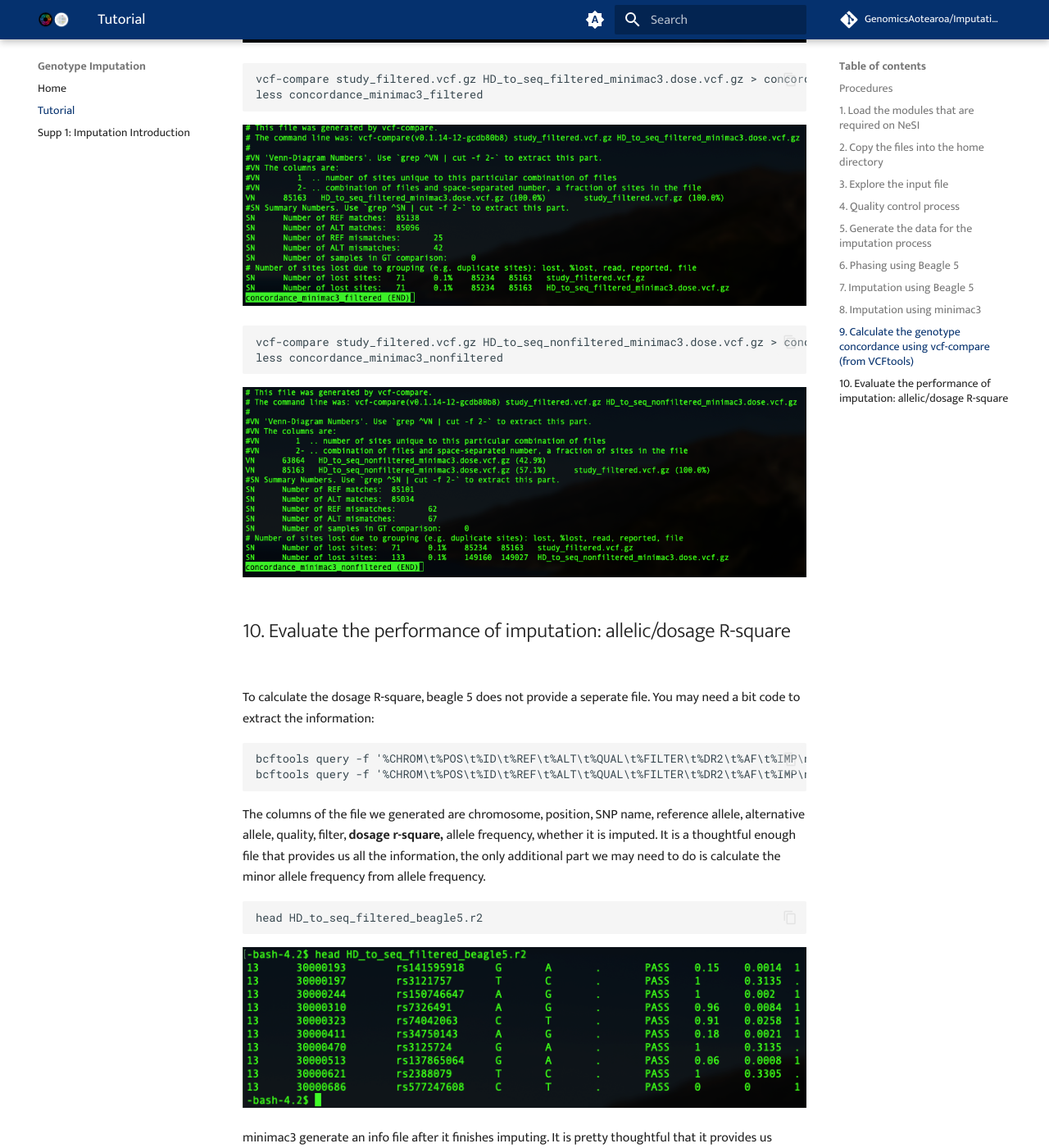
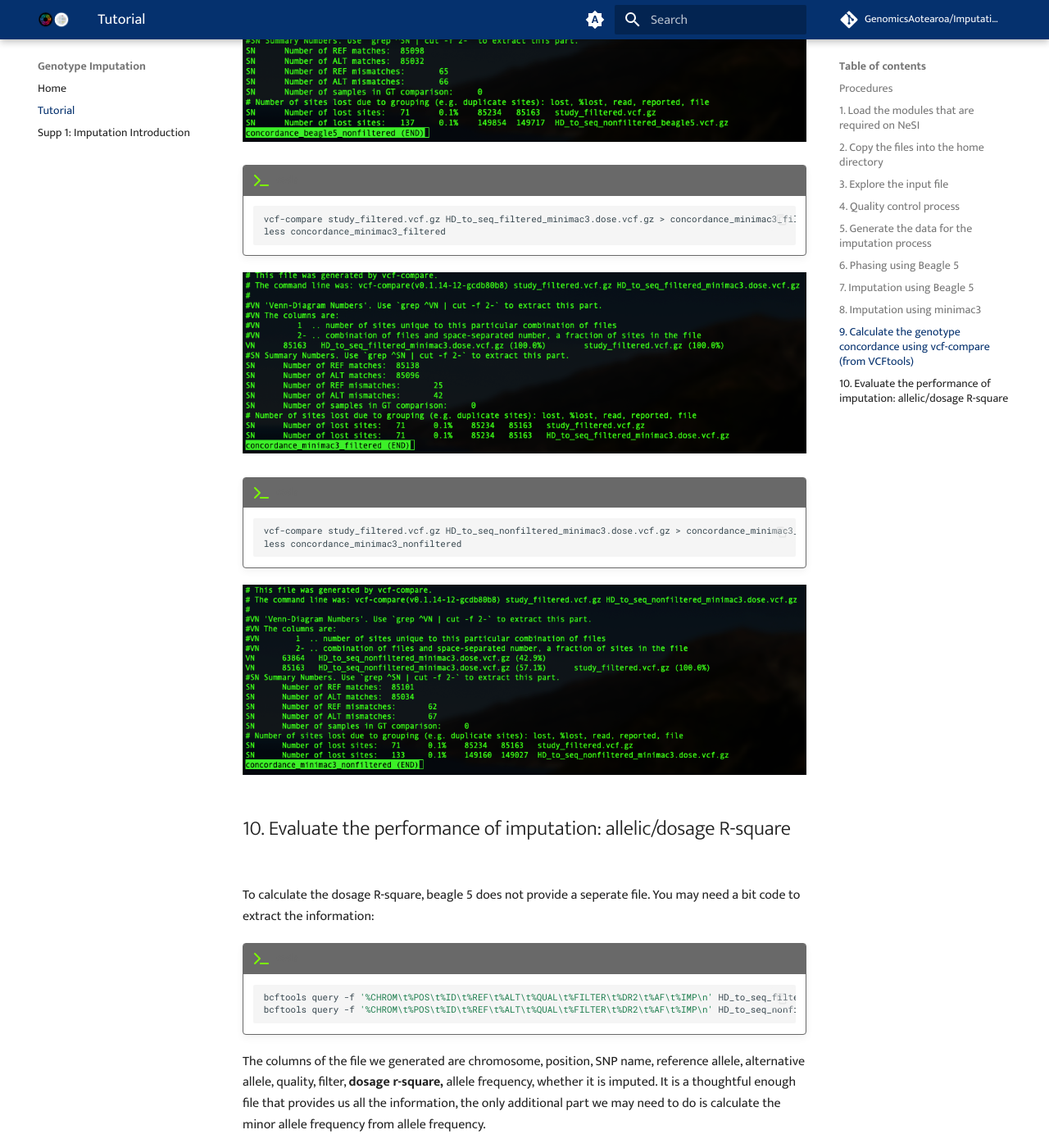
Before and after one commit to GenomicsAotearoa/Imputation-workshop, an MkDocs documentation site: the page built from docs/1_tutorial.md, in a window 1280 px wide and 1400 px high, scrolled down 9192 px. Shown: the whole window at 82% size. Built offline with MkDocs 1.6.1 and Material for MkDocs 9.7.7, drawn with Linux system fonts in a browser that asks for light colours; comment, search, counter and statistics services are not loaded; some of the changed text lies outside the part shown.

Commit message:
update code blocks

````diff
--- a/docs/1_tutorial.md
+++ b/docs/1_tutorial.md
@@ -260,38 +260,48 @@ To compare two vcfs and have an idea of genotype concordance, there is a sub-fun
 
 In the previous session, we have four imputation output using both Beagle 5 and minimac3 to impute to filtered and unfiltered sequence reference. So four concordance file will be generated as below:
 
-```
-vcf-compare study_filtered.vcf.gz HD_to_seq_filtered_beagle5.vcf.gz > concordance_beagle5_filtered
-less concordance_beagle5_filtered
-```
+!!! terminal "code"
+
+    ```bash
+    vcf-compare study_filtered.vcf.gz HD_to_seq_filtered_beagle5.vcf.gz > concordance_beagle5_filtered
+    less concordance_beagle5_filtered
+    ```
 ![](https://github.com/GenomicsAotearoa/Imputation-workshop/blob/master/Tutorial/img/Screen%20Shot%202020-09-16%20at%2014.50.01.png?raw=true)
 
-```
-vcf-compare study_filtered.vcf.gz HD_to_seq_nonfiltered_beagle5.vcf.gz > concordance_beagle5_nonfiltered`
-less concordance_beagle5_nonfiltered
-```
+!!! terminal "code"
+
+    ```bash
+    vcf-compare study_filtered.vcf.gz HD_to_seq_nonfiltered_beagle5.vcf.gz > concordance_beagle5_nonfiltered`
+    less concordance_beagle5_nonfiltered
+    ```
 ![](https://github.com/GenomicsAotearoa/Imputation-workshop/blob/master/Tutorial/img/Screen%20Shot%202020-09-16%20at%2014.51.21.png?raw=true)
 
-```
-vcf-compare study_filtered.vcf.gz HD_to_seq_filtered_minimac3.dose.vcf.gz > concordance_minimac3_filtered
-less concordance_minimac3_filtered
-```
+!!! terminal "code"
+
+    ```bash
+    vcf-compare study_filtered.vcf.gz HD_to_seq_filtered_minimac3.dose.vcf.gz > concordance_minimac3_filtered
+    less concordance_minimac3_filtered
+    ```
 ![](https://github.com/GenomicsAotearoa/Imputation-workshop/blob/master/Tutorial/img/Screen%20Shot%202020-09-16%20at%2014.52.43.png?raw=true)
 
-```
-vcf-compare study_filtered.vcf.gz HD_to_seq_nonfiltered_minimac3.dose.vcf.gz > concordance_minimac3_nonfiltered
-less concordance_minimac3_nonfiltered
-```
+!!! terminal "code"
+
+    ```bash
+    vcf-compare study_filtered.vcf.gz HD_to_seq_nonfiltered_minimac3.dose.vcf.gz > concordance_minimac3_nonfiltered
+    less concordance_minimac3_nonfiltered
+    ```
 ![](https://github.com/GenomicsAotearoa/Imputation-workshop/blob/master/Tutorial/img/Screen%20Shot%202020-09-16%20at%2014.53.47.png?raw=true)
 
 ## 10. Evaluate the performance of imputation: allelic/dosage R-square
 
 To calculate the dosage R-square, beagle 5 does not provide a seperate file. You may need a bit code to extract the information:
 
-```
-bcftools query -f '%CHROM\t%POS\t%ID\t%REF\t%ALT\t%QUAL\t%FILTER\t%DR2\t%AF\t%IMP\n' HD_to_seq_filtered_beagle5.vcf.gz > HD_to_seq_filtered_beagle5.r2
-bcftools query -f '%CHROM\t%POS\t%ID\t%REF\t%ALT\t%QUAL\t%FILTER\t%DR2\t%AF\t%IMP\n' HD_to_seq_nonfiltered_beagle5.vcf.gz > HD_to_seq_nonfiltered_beagle5.r2
-```
+!!! terminal "code"
+
+    ```bash
+    bcftools query -f '%CHROM\t%POS\t%ID\t%REF\t%ALT\t%QUAL\t%FILTER\t%DR2\t%AF\t%IMP\n' HD_to_seq_filtered_beagle5.vcf.gz > HD_to_seq_filtered_beagle5.r2
+    bcftools query -f '%CHROM\t%POS\t%ID\t%REF\t%ALT\t%QUAL\t%FILTER\t%DR2\t%AF\t%IMP\n' HD_to_seq_nonfiltered_beagle5.vcf.gz > HD_to_seq_nonfiltered_beagle5.r2
+    ```
 
 The columns of the file we generated are chromosome, position, SNP name, reference allele, alternative allele, quality, filter, **dosage r-square,** allele frequency, whether it is imputed. It is a thoughtful enough file that provides us all the information, the only additional part we may need to do is calculate the minor allele frequency from allele frequency.
 
@@ -324,36 +334,44 @@ nonfilteredminimac3 <- read.table("HD_to_seq_nonfiltered_minimac3.info", header=
 
 Then we need to extract all the positions. This step is a bit redundant for beagle outputs but really helpful for the minimac3 output. The function we are gonna use is `substr`, it tells R to just extract the string from the 4th digit to the 11th digit.
 
-```
-filteredBG5$Pos <- filteredBG5$V2
-nonfilteredBG5$Pos <- nonfilteredBG5$V2
-filteredminimac3$Pos <- substr(filteredminimac3$SNP, 4, 11)
-nonfilteredminimac3$Pos <- substr(nonfilteredminimac3$SNP, 4, 11)
-```
+!!! r-project "code"
+
+    ```r
+    filteredBG5$Pos <- filteredBG5$V2
+    nonfilteredBG5$Pos <- nonfilteredBG5$V2
+    filteredminimac3$Pos <- substr(filteredminimac3$SNP, 4, 11)
+    nonfilteredminimac3$Pos <- substr(nonfilteredminimac3$SNP, 4, 11)
+    ```
 The next step is to extract the R-square for beagle 5. Usually, it shouldn't be a problem, you get the number in that column directly. However, in this session, we used the unfiltered reference, which contains the multi-allelic positions. In this case, Beagle will give you multiple possible solutions for those multi-allelic positions. In this case, we just take the first solution to make things easier. Here you may see a warning message mentioned `NA` generated. Don't worry about that.
 
-```
-filteredBG5$DR2_filtered_BG5 <- filteredBG5$V8
-nonfilteredBG5$DR2_nonfiltered_BG5 <- as.numeric(substr(nonfilteredBG5$V8, 1, 4))
-filteredminimac3$Rsq_filtered_minimac3 <- filteredminimac3$Rsq
-nonfilteredminimac3$Rsq_nonfiltered_minimac3 <- nonfilteredminimac3$Rsq
-```
+!!! r-project "code"
+
+    ```r
+    filteredBG5$DR2_filtered_BG5 <- filteredBG5$V8
+    nonfilteredBG5$DR2_nonfiltered_BG5 <- as.numeric(substr(nonfilteredBG5$V8, 1, 4))
+    filteredminimac3$Rsq_filtered_minimac3 <- filteredminimac3$Rsq
+    nonfilteredminimac3$Rsq_nonfiltered_minimac3 <- nonfilteredminimac3$Rsq
+    ```
 Now let's merge both the output files from Beagle and Minimac3, then final merge them into a file called `finalmerge`
 
-```r
-mergedBeagle <- merge(filteredBG5, nonfilteredBG5, by.x="Pos", by.y="Pos", all=FALSE)
-mergedMinimac3 <- merge(filteredminimac3, nonfilteredminimac3, by.x="Pos", by.y="Pos", all=FALSE)
-finalmerge <- merge(mergedBeagle, mergedMinimac3, by.x="Pos", by.y="Pos", all=FALSE)
-```
+!!! r-project "code"
+
+    ```r
+    mergedBeagle <- merge(filteredBG5, nonfilteredBG5, by.x="Pos", by.y="Pos", all=FALSE)
+    mergedMinimac3 <- merge(filteredminimac3, nonfilteredminimac3, by.x="Pos", by.y="Pos", all=FALSE)
+    finalmerge <- merge(mergedBeagle, mergedMinimac3, by.x="Pos", by.y="Pos", all=FALSE)
+    ```
 
 Let's have a look at the summary
 
-```r
-summary(finalmerge$DR2_filtered_BG5)
-summary(finalmerge$DR2_nonfiltered_BG5)
-summary(finalmerge$Rsq_filtered_minimac3)
-summary(finalmerge$Rsq_nonfiltered_minimac3)
-```
+!!! r-project "code"
+
+    ```r
+    summary(finalmerge$DR2_filtered_BG5)
+    summary(finalmerge$DR2_nonfiltered_BG5)
+    summary(finalmerge$Rsq_filtered_minimac3)
+    summary(finalmerge$Rsq_nonfiltered_minimac3)
+    ```
 
 In both cases of beagle 5 and minimac3, using unfiltered reference gave us poorer performance compared to the filtered ones. Minimac3 gave slightly higher allelic square compare to beagle5. It is not always the case since we are only using 5MB here. And also the performance depends on a lot of parameters. As I mentioned, Beagle is fast but computationally demanding. Minimac 3 is slower but very efficient. There are of course other software for you to choose. Which software to use, what parameters for QC, questions such as those I may not have an answer, you have to figure it out by doing experiments.
 
@@ -361,41 +379,51 @@ As I also mentioned allelic/dosage-r square is a good parameter for evaluating t
 
 ![](https://github.com/GenomicsAotearoa/Imputation-workshop/blob/master/Tutorial/img/Screen%20Shot%202020-09-16%20at%2015.13.24.png?raw=true)
 
-```
-plot(finalmerge$MAF.x,finalmerge$DR2_filtered_BG5, pch=4)
-```
+!!! r-project "code"
+
+    ```r
+    plot(finalmerge$MAF.x,finalmerge$DR2_filtered_BG5, pch=4)
+    ```
 
 ![](https://github.com/GenomicsAotearoa/Imputation-workshop/blob/master/Tutorial/img/image003.png?raw=true)
 
-```
-plot(finalmerge$MAF.x,finalmerge$Rsq_filtered_minimac3, pch=4)
-```
+!!! r-project "code"
+
+    ```r
+    plot(finalmerge$MAF.x,finalmerge$Rsq_filtered_minimac3, pch=4)
+    ```
 
 ![](https://github.com/GenomicsAotearoa/Imputation-workshop/blob/master/Tutorial/img/image002.png?raw=true)
 
 And also, we can also have a look at the correlation between the allelic/dosage-r square from beagle 5 and minimac3.
 
-```
-plot(finalmerge$DR2_filtered_BG5,finalmerge$Rsq_filtered_minimac3, pch=4)
-```
+!!! r-project "code"
+
+    ```r
+    plot(finalmerge$DR2_filtered_BG5,finalmerge$Rsq_filtered_minimac3, pch=4)
+    ```
 
 ![](https://github.com/GenomicsAotearoa/Imputation-workshop/blob/master/Tutorial/img/image001.png?raw=true)
 
 Now let's have a look at the poorly imputed regions, the simple way will be just use the position as X-axis and accuracy as Y-axis. The command will be just
 
-```
-plot(finalmerge$Pos,finalmerge$DR2_filtered_BG5)
-plot(finalmerge$Pos,finalmerge$DR2_nonfiltered_BG5)
-plot(finalmerge$Pos,finalmerge$Rsq_filtered_minimac3)
-plot(finalmerge$Pos,finalmerge$Rsq_nonfiltered_minimac3)
-```
+!!! r-project "code"
+
+    ```r
+    plot(finalmerge$Pos,finalmerge$DR2_filtered_BG5)
+    plot(finalmerge$Pos,finalmerge$DR2_nonfiltered_BG5)
+    plot(finalmerge$Pos,finalmerge$Rsq_filtered_minimac3)
+    plot(finalmerge$Pos,finalmerge$Rsq_nonfiltered_minimac3)
+    ```
 
 Since we got too many positions on this region, it will be easier to use a bin plot other than just scatter plots. You don't need to run this part for yourself.
 
-```
-library(ggplot2)
-ggplot(finalmerge,aes(x=Pos,y=DR2_filtered_BG5)) + stat_binhex()
-ggplot(finalmerge,aes(x=Pos,y=DR2_nonfiltered_BG5)) + stat_binhex()
-ggplot(finalmerge,aes(x=Pos,y=Rsq_filtered_minimac3)) + stat_binhex()
-ggplot(finalmerge,aes(x=Pos,y=Rsq_nonfiltered_minimac3)) + stat_binhex()
-```
+!!! r-project "code"
+
+    ```r
+    library(ggplot2)
+    ggplot(finalmerge,aes(x=Pos,y=DR2_filtered_BG5)) + stat_binhex()
+    ggplot(finalmerge,aes(x=Pos,y=DR2_nonfiltered_BG5)) + stat_binhex()
+    ggplot(finalmerge,aes(x=Pos,y=Rsq_filtered_minimac3)) + stat_binhex()
+    ggplot(finalmerge,aes(x=Pos,y=Rsq_nonfiltered_minimac3)) + stat_binhex()
+    ```
````
